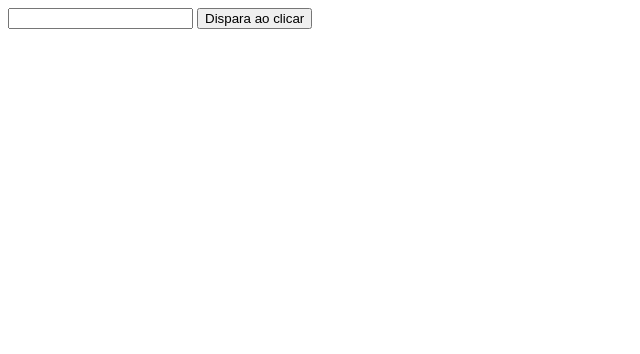
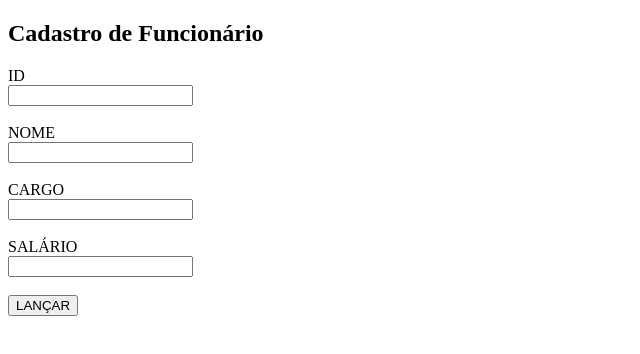
Before and after one commit to edupraciano/novo-crud, a plain HTML site: page index.html in a window 1280 px wide. Shown: the whole page, without its empty margins (0-640 px from the left). Drawn offline with nearby package versions, Linux system fonts and the light colour scheme.

Commit message:
aula 02 - Entendimento Inicial de Jquery - Parte 1

```diff
--- a/index.html
+++ b/index.html
@@ -7,22 +7,49 @@
 </head>
 
 <body>
-  <input id="meuInput" type="text">
-  <button onclick="disparaAoClicar()">Dispara ao clicar</button>
+  <h2>Cadastro de Funcionário</h2>
+  <label for="idDoFuncionario">ID</label>
+  <br>
+  <input id="idDoFuncionario" type="text">
+  <br><br>
+  <label for="nomeDoFuncionario">NOME</label>
+  <br>
+  <input id="nomeDoFuncionario" type="text">
+  <br><br>
+  <label for="cargoDoFuncionario">CARGO</label>
+  <br>
+  <input id="cargoDoFuncionario" type="text">
+  <br><br>
+  <label for="salarioDoFuncionario">SALÁRIO</label>
+  <br>
+  <input id="salarioDoFuncionario" type="text">
+  <br><br>
+  <button onclick="disparaAoClicar()">LANÇAR</button>
 </body>
 
 
 <script>
   var minha_url =
-    "https://script.google.com/macros/s/AKfycbyqBBY5WssDrbBSFxZQ2OyHeV64IDYU41ELChwc13YYyr8x89EFrK6K-TG89sUk9SGa/exec";
+    "https://script.google.com/macros/s/AKfycbwHDxOkg-rTPLXeHe90gUIYEm_m52gRWjy-zkmkgCxju-19EDJzUGdE9fJZSACUDjSB/exec";
 
   function disparaAoClicar() {
-    var dados = document.getElementById('meuInput').value;
+    var idDoFuncionario = document.getElementById('idDoFuncionario').value;
+    var nomeDoFuncionario = document.getElementById('nomeDoFuncionario').value;
+    var cargoDoFuncionario = document.getElementById('cargoDoFuncionario').value;
+    var salarioDoFuncionario = document.getElementById('salarioDoFuncionario').value;
+
+    console.log(idDoFuncionario);
+    console.log(nomeDoFuncionario);
+    console.log(cargoDoFuncionario);
+    console.log(salarioDoFuncionario);
 
     $.ajax({
       type: "POST",
       data: {
-        dados: dados,
+        idDoFuncionario: idDoFuncionario,
+        nomeDoFuncionario: nomeDoFuncionario,
+        cargoDoFuncionario: cargoDoFuncionario,
+        salarioDoFuncionario: salarioDoFuncionario,
       },
       url: minha_url,
     });
```
Also changed, not shown: GET.txt, POST.txt.
